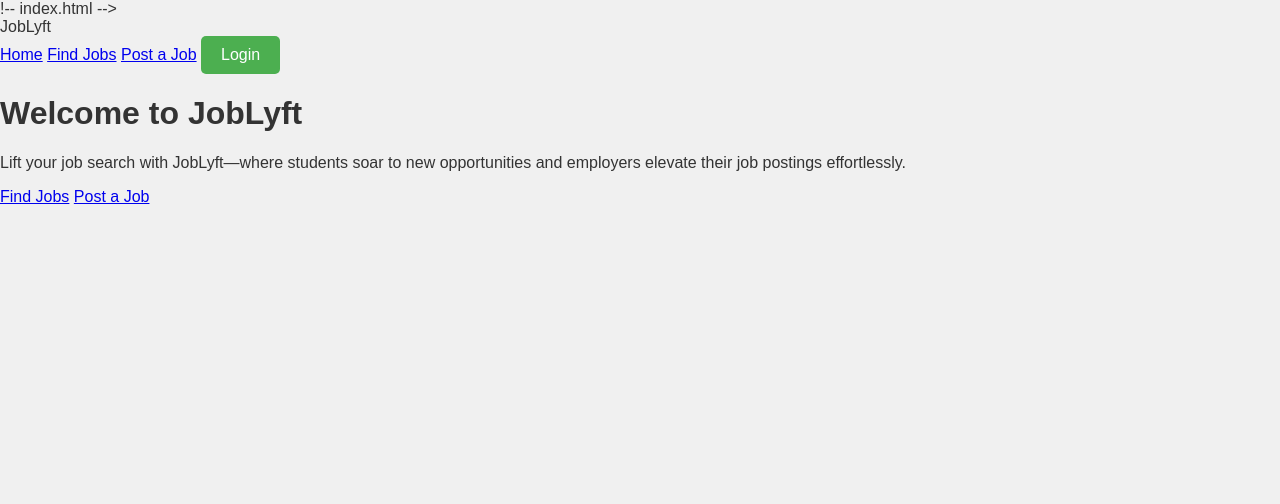
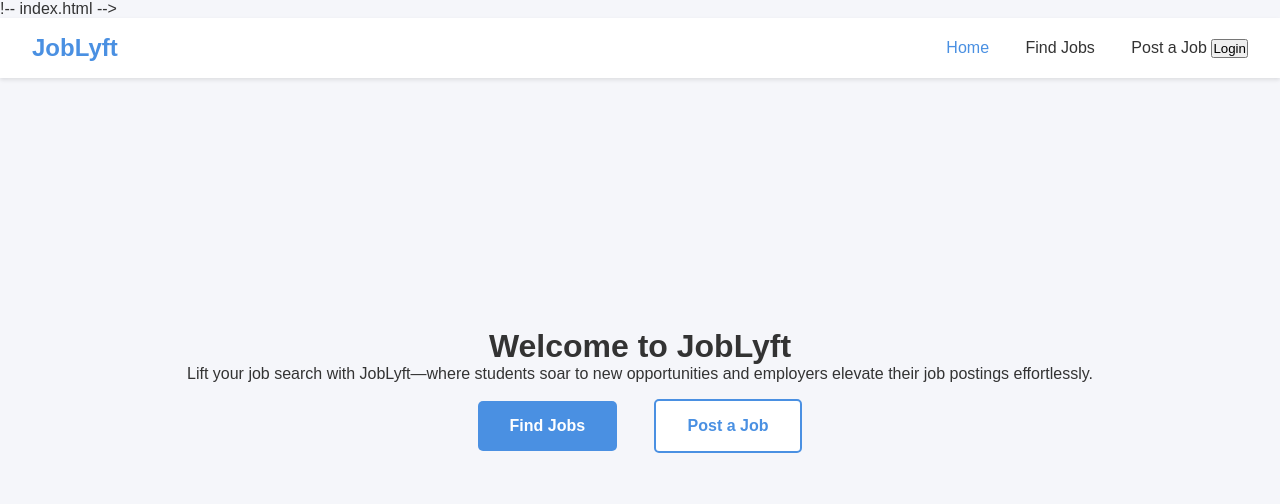
Before and after one commit to akda47/Joblyft-2, a website: page index.html in a window 1280 px wide. Drawn offline with Linux system fonts and the light colour scheme; no server answers.

Commit message:
Update styles.css

```diff
--- a/styles.css
+++ b/styles.css
@@ -1,33 +1,119 @@
-body {
-    font-family: Arial, sans-serif;
-    background-color: #f0f0f0;
-    color: #333;
+/* styles.css */
+:root {
+    --primary-color: #4A90E2;
+    --secondary-color: #2C3E50;
+    --background-color: #F5F6FA;
+    --text-color: #333;
+    --shadow: 0 2px 4px rgba(0,0,0,0.1);
+}
+
+* {
     margin: 0;
     padding: 0;
+    box-sizing: border-box;
 }
 
-header {
-    background-color: #4CAF50;
-    color: white;
-    padding: 20px;
-    text-align: center;
+body {
+    font-family: 'Arial', sans-serif;
+    background-color: var(--background-color);
+    color: var(--text-color);
 }
 
-.content {
-    padding: 20px;
-    text-align: center;
+/* Navigation */
+.navbar {
+    display: flex;
+    justify-content: space-between;
+    align-items: center;
+    padding: 1rem 2rem;
+    background-color: white;
+    box-shadow: var(--shadow);
 }
 
-button {
-    padding: 10px 20px;
-    font-size: 16px;
-    cursor: pointer;
-    border: none;
-    background-color: #4CAF50;
-    color: white;
-    border-radius: 5px;
+.logo {
+    font-size: 1.5rem;
+    font-weight: bold;
+    color: var(--primary-color);
 }
 
-button:hover {
-    background-color: #45a049;
+.nav-links a {
+    margin-left: 2rem;
+    text-decoration: none;
+    color: var(--text-color);
 }
+
+.nav-links a.active {
+    color: var(--primary-color);
+}
+
+/* Elevator Animation */
+.elevator-container {
+    position: relative;
+    height: 80vh;
+    display: flex;
+    justify-content: center;
+    align-items: center;
+    overflow: hidden;
+}
+
+.elevator-doors {
+    position: absolute;
+    width: 100%;
+    height: 100%;
+    display: flex;
+}
+
+.door {
+    width: 50%;
+    height: 100%;
+    background-color: var(--secondary-color);
+    transition: transform 2s ease-in-out;
+}
+
+.door.left {
+    transform: translateX(-100%);
+}
+
+.door.right {
+    transform: translateX(100%);
+}
+
+.elevator-content {
+    text-align: center;
+    padding: 2rem;
+    opacity: 0;
+    transform: translateY(20px);
+    animation: fadeIn 1s ease-out 2s forwards;
+}
+
+@keyframes fadeIn {
+    to {
+        opacity: 1;
+        transform: translateY(0);
+    }
+}
+
+/* Buttons */
+.btn {
+    display: inline-block;
+    padding: 1rem 2rem;
+    margin: 1rem;
+    border-radius: 5px;
+    text-decoration: none;
+    font-weight: bold;
+    transition: transform 0.2s;
+}
+
+.btn.primary {
+    background-color: var(--primary-color);
+    color: white;
+}
+
+.btn.secondary {
+    background-color: white;
+    color: var(--primary-color);
+    border: 2px solid var(--primary-color);
+}
+
+.btn:hover {
+    transform: translateY(-2px);
+}
```
